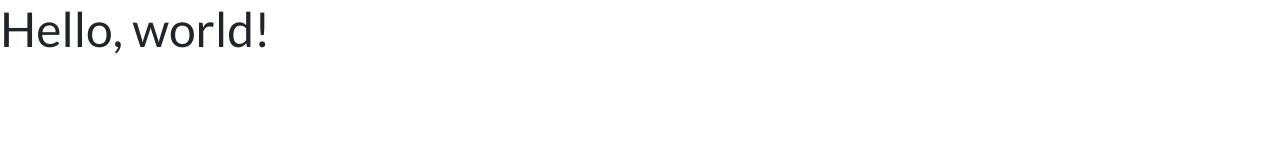
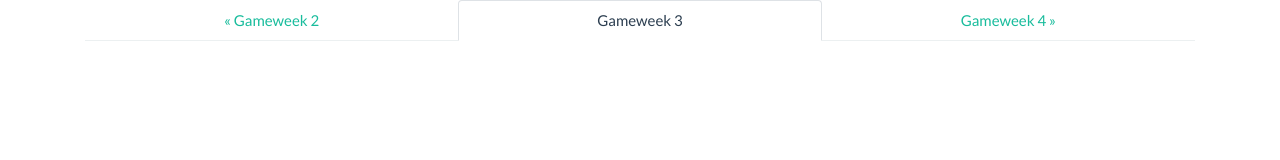
Before and after one commit to djcarter85/LayoutSpike, a plain HTML site: page index.html in a window 1280 px wide. Drawn offline with nearby package versions, Linux system fonts and the light colour scheme.

Commit message:
Add GW nav

```diff
--- a/index.html
+++ b/index.html
@@ -11,7 +11,13 @@
     <title>Hello, world!</title>
   </head>
   <body>
-    <h1>Hello, world!</h1>
+    <div class="container">
+      <nav class="nav nav-tabs nav-fill">
+        <a href="#" class="nav-link">&laquo; Gameweek 2</a>
+        <a href="#" class="nav-link active disabled">Gameweek 3</a>
+        <a href="#" class="nav-link">Gameweek 4 &raquo;</a>
+      </nav>
+    </div>
 
     <!-- Optional JavaScript -->
     <!-- jQuery first, then Popper.js, then Bootstrap JS -->
```
